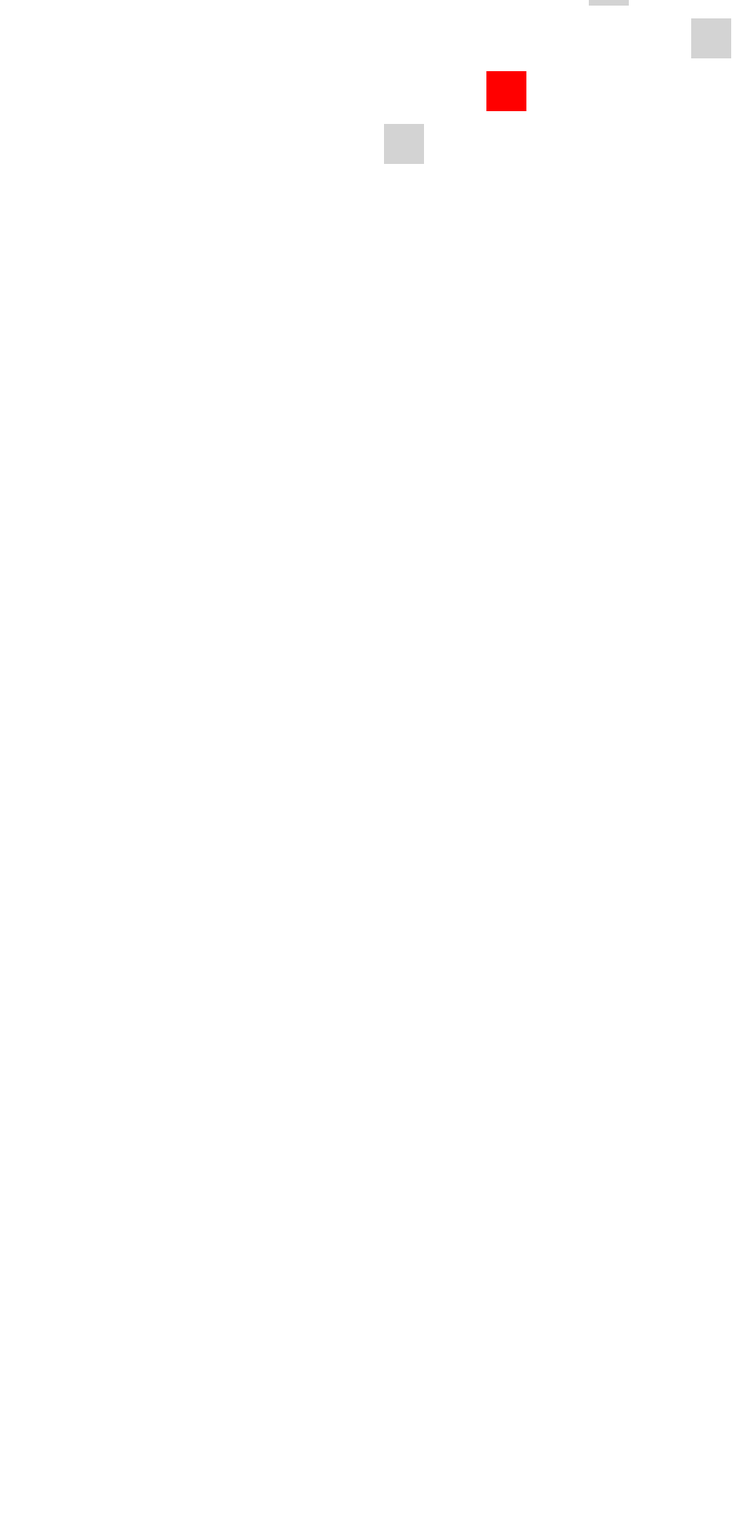
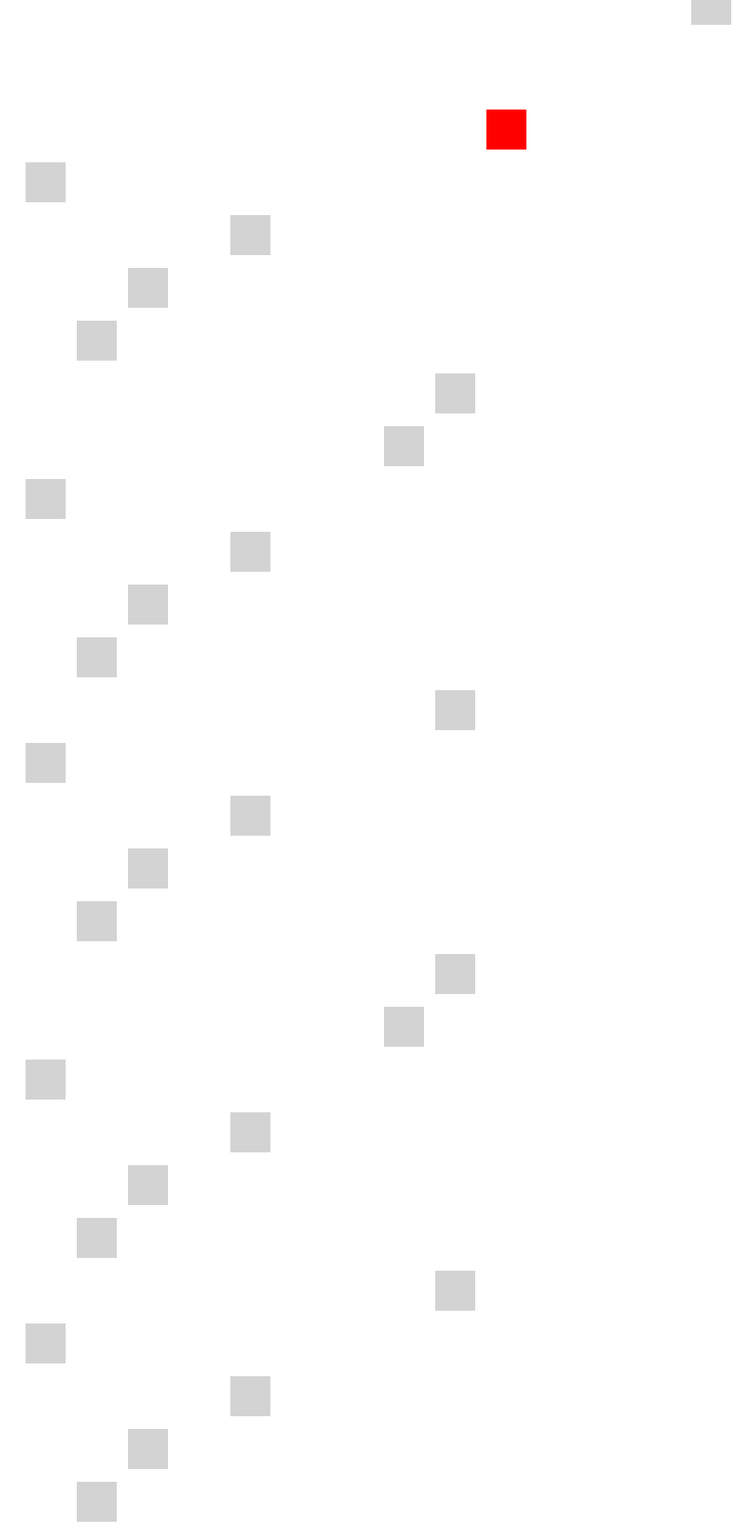
Before and after one commit to evariste1963/cool_stuff, a SvelteKit app: page /paralax in a window 1280 px wide. Shown: the part 880-2797 px from the top of the page at 80% size, without its empty margins (224-1169 px from the left). Built offline with nearby package versions, Linux system fonts and the light colour scheme.

Commit message:
paralax --> still fiddling

```diff
--- a/src/routes/paralax/+page.svelte
+++ b/src/routes/paralax/+page.svelte
@@ -9,23 +9,25 @@
 <section>
   <div
     class="box pin"
-    style:transform={`translate3d(0, ${scroll * speed}px, 0)`}
+    style:transform={`translate3d(0, ${(scroll / speed) * 0.9}px, 0)`}
     style:background="teal"
+    style:margin-left="10%"
   />
   <div class="box" style:margin-left="20%" />
   <div class="box" style:margin-left="40%" />
   <div class="box" style:margin-left="30%" />
   <div class="box" style:margin-left="25%" />
   <div class="box" style:margin-left="60%" />
+  <br /><br /><br /><br /><br />
   <div
     class="box"
-    style:transform={`translate3d(0, ${scroll * speed * -0.7}px, 0)`}
+    style:transform={`translate3d(0, ${(scroll / speed) * 2.6}px, 0)`}
     style:background="red"
     style:margin-left="50%"
   />
   <div
     class="box pin"
-    style:transform={`translate3d(0, ${scroll * speed * 1.1}px, 0)`}
+    style:transform={`translate3d(0, ${(scroll / speed) * 0.2}px, 0)`}
     style:background="teal"
     style:margin-left="90%"
   />
@@ -35,13 +37,68 @@
   <div class="box" style:margin-left="35%" />
   <div class="box" style:margin-left="75%" />
   <div class="box" style:margin-left="85%" />
+  <br /><br /><br /><br /><br />
   <div
     class="box"
-    style:transform={`translate3d(0, ${scroll * speed * -0.3}px, 0)`}
+    style:transform={`translate3d(0, ${(scroll / speed) * 1.1}px, 0)`}
     style:background="red"
     style:margin-left="65%"
   />
+  <div class="box" style:margin-left="20%" />
+  <div class="box" style:margin-left="40%" />
+  <div class="box" style:margin-left="30%" />
+  <div class="box" style:margin-left="25%" />
+  <div class="box" style:margin-left="60%" />
   <div class="box" style:margin-left="55%" />
+  <div class="box" style:margin-left="20%" />
+  <div class="box" style:margin-left="40%" />
+  <div class="box" style:margin-left="30%" />
+  <div class="box" style:margin-left="25%" />
+  <div class="box" style:margin-left="60%" />
+  <div class="box" style:margin-left="20%" />
+  <div class="box" style:margin-left="40%" />
+  <div class="box" style:margin-left="30%" />
+  <div class="box" style:margin-left="25%" />
+  <div class="box" style:margin-left="60%" />
+  <div class="box" style:margin-left="55%" />
+  <div class="box" style:margin-left="20%" />
+  <div class="box" style:margin-left="40%" />
+  <div class="box" style:margin-left="30%" />
+  <div class="box" style:margin-left="25%" />
+  <div class="box" style:margin-left="60%" />
+  <div class="box" style:margin-left="20%" />
+  <div class="box" style:margin-left="40%" />
+  <div class="box" style:margin-left="30%" />
+  <div class="box" style:margin-left="25%" />
+  <div class="box" style:margin-left="60%" />
+  <div class="box" style:margin-left="55%" />
+  <div class="box" style:margin-left="20%" />
+  <div class="box" style:margin-left="40%" />
+  <div class="box" style:margin-left="30%" />
+  <div class="box" style:margin-left="25%" />
+  <div class="box" style:margin-left="60%" />
+  <div class="box" style:margin-left="20%" />
+  <div class="box" style:margin-left="40%" />
+  <div class="box" style:margin-left="30%" />
+  <div class="box" style:margin-left="25%" />
+  <div class="box" style:margin-left="60%" />
+  <div class="box" style:margin-left="55%" />
+  <div class="box" style:margin-left="20%" />
+  <div class="box" style:margin-left="40%" />
+  <div class="box" style:margin-left="30%" />
+  <div class="box" style:margin-left="25%" />
+  <div class="box" style:margin-left="60%" />
+  <div class="box" style:margin-left="20%" />
+  <div class="box" style:margin-left="40%" />
+  <div class="box" style:margin-left="30%" />
+  <div class="box" style:margin-left="25%" />
+  <div class="box" style:margin-left="60%" />
+  <div class="box" style:margin-left="55%" />
+  <div class="box" style:margin-left="20%" />
+  <div class="box" style:margin-left="40%" />
+  <div class="box" style:margin-left="30%" />
+  <div class="box" style:margin-left="25%" />
+  <div class="box" style:margin-left="60%" />
 </section>
 
 <style>
@@ -60,7 +117,7 @@
     margin-bottom: 1rem;
   }
 
-  /* 	.pin {
-		position: fixed;
-	} */
+  .pin {
+    position: fixed;
+  }
 </style>
```
